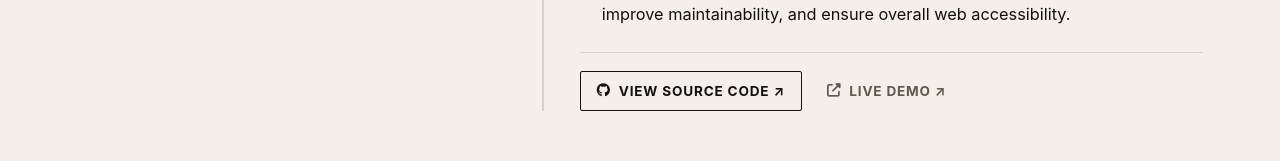
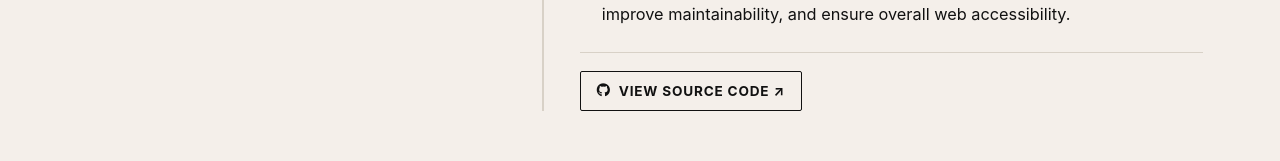
Before and after one commit to vaishnaviraniofficial/portfolio, a plain HTML site: page index.html in a window 1280 px wide. Shown: the part 3670-3831 px from the top of the page. Drawn offline with Linux system fonts and the light colour scheme.

Commit message:
Update index.html

```diff
--- a/index.html
+++ b/index.html
@@ -239,9 +239,6 @@
             <a href="https://github.com/vaishnaviraniofficial/portfolio" target="_blank" rel="noopener noreferrer" class="project-btn">
               <i class="fab fa-github"></i> View Source Code ↗
             </a>
-            <a href="https://vaishnaviraniofficial.github.io/portfolio/" class="project-btn project-btn-secondary">
-              <i class="fas fa-external-link-alt"></i> Live Demo ↗
-            </a>
           </div>
         </div>
       </div>
```
